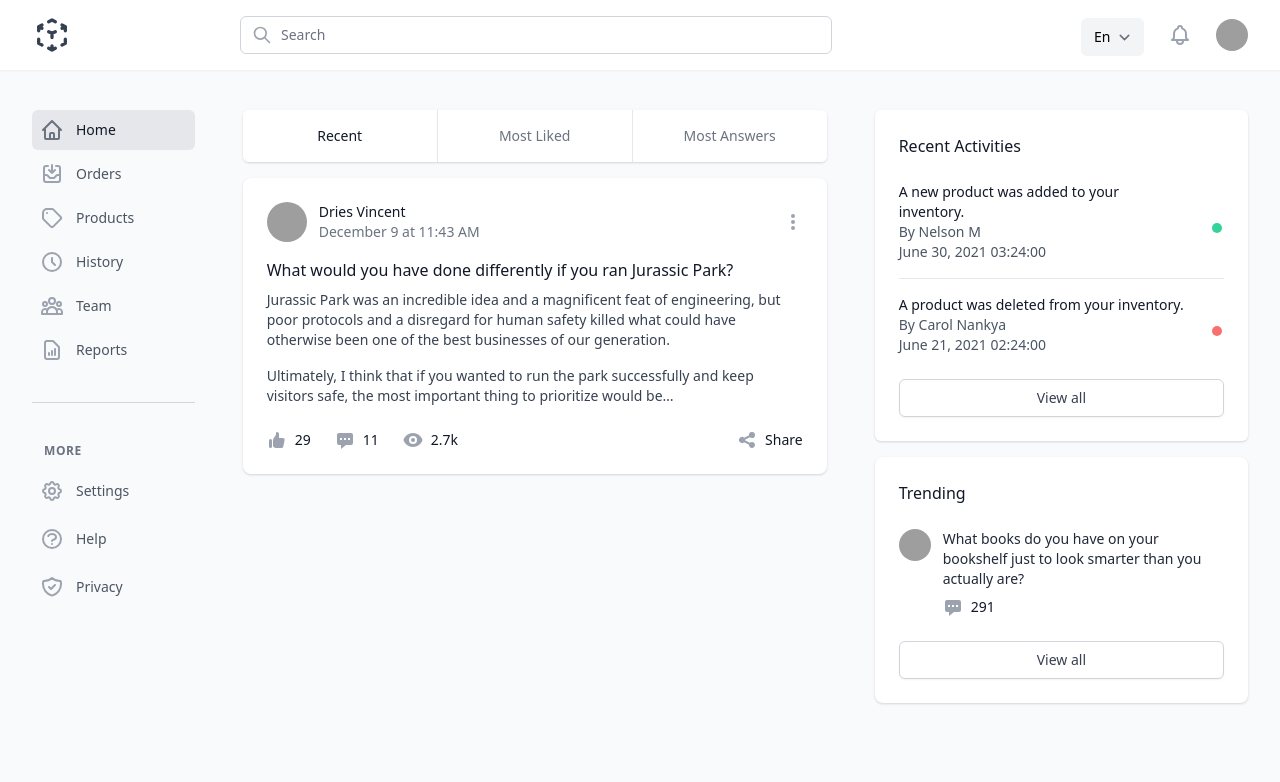
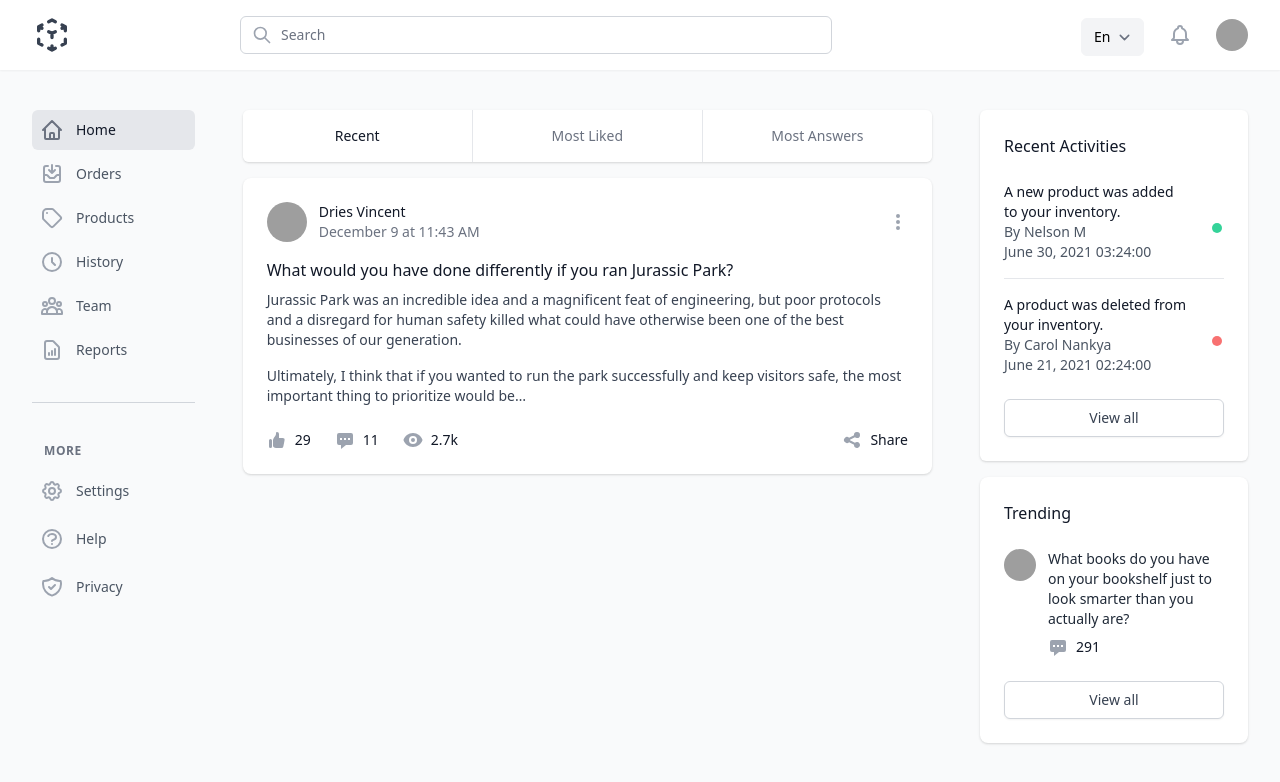
Before and after one commit to mwinel/ezziepos, a Next.js app: page / in a window 1280 px wide. Shown: the top 782 px of the page. Built offline with nearby package versions, Linux system fonts and the light colour scheme; grey boxes are pictures that could not be loaded.

Commit message:
Fix grids

```diff
--- a/components/Aside/index.tsx
+++ b/components/Aside/index.tsx
@@ -6,7 +6,7 @@ interface AsideProps {
 
 const Aside: FC<AsideProps> = ({ children }) => {
   return (
-    <aside className="hidden xl:block xl:col-span-4">
+    <aside className="hidden xl:block xl:col-span-3">
       <div className="sticky top-4 space-y-4">{children}</div>
     </aside>
   );
--- a/components/Main/index.tsx
+++ b/components/Main/index.tsx
@@ -5,7 +5,7 @@ interface MainProps {
 }
 
 const Main: FC<MainProps> = ({ children }) => {
-  return <main className="lg:col-span-9 xl:col-span-6">{children}</main>;
+  return <main className="lg:col-span-9 xl:col-span-7">{children}</main>;
 };
 
 export default Main;
```
